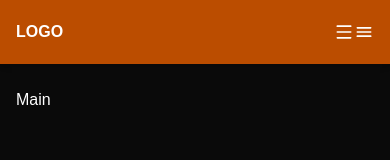
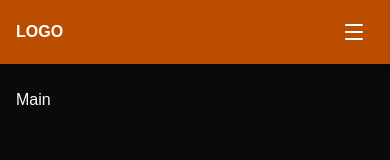
Before and after one commit to CristianTapia/csd-los-apostoles, a Next.js app: page / in a window 390 px wide. Shown: the top 160 px of the page. Built offline with nearby package versions, Linux system fonts and the light colour scheme.

Commit message:
Adding hamburguer icon and X in mobile view

```diff
--- a/app/page.tsx
+++ b/app/page.tsx
@@ -1,7 +1,7 @@
 "use client";
 import { useState } from "react";
 import { siInstagram, siTiktok, siWhatsapp, siYoutube } from "simple-icons";
-import { Menu } from "lucide-react";
+import { Menu, X } from "lucide-react";
 import Link from "next/link";
 
 export default function Page() {
@@ -45,20 +45,24 @@ export default function Page() {
             {/* Hamburguesa mobile */}
             <button
               className="md:hidden inline-flex h-10 w-10 items-center justify-center rounded hover:bg-black/10"
-              onClick={() => setOpen((s) => !s)}
+              onClick={() => setOpen((prev) => !prev)}
               aria-expanded={open}
               aria-controls="mobile-menu"
             >
-              {/* ícono simple */}
-              <Menu />
+              <span className="sr-only">{open ? "Cerrar menú" : "Abrir menú"}</span>
 
-              <svg viewBox="0 0 24 24" className="h-6 w-6" fill="none" stroke="currentColor">
-                {open ? (
-                  <path strokeWidth="2" strokeLinecap="round" d="M6 18L18 6M6 6l12 12" />
-                ) : (
-                  <path strokeWidth="2" strokeLinecap="round" d="M4 7h16M4 12h16M4 17h16" />
-                )}
-              </svg>
+              <span className="relative h-6 w-6">
+                <Menu
+                  className={`absolute inset-0 h-6 w-6 transition-opacity duration-150 ${
+                    open ? "opacity-0" : "opacity-100"
+                  }`}
+                />
+                <X
+                  className={`absolute inset-0 h-6 w-6 transition-opacity duration-150 ${
+                    open ? "opacity-100" : "opacity-0"
+                  }`}
+                />
+              </span>
             </button>
           </div>
 
```
